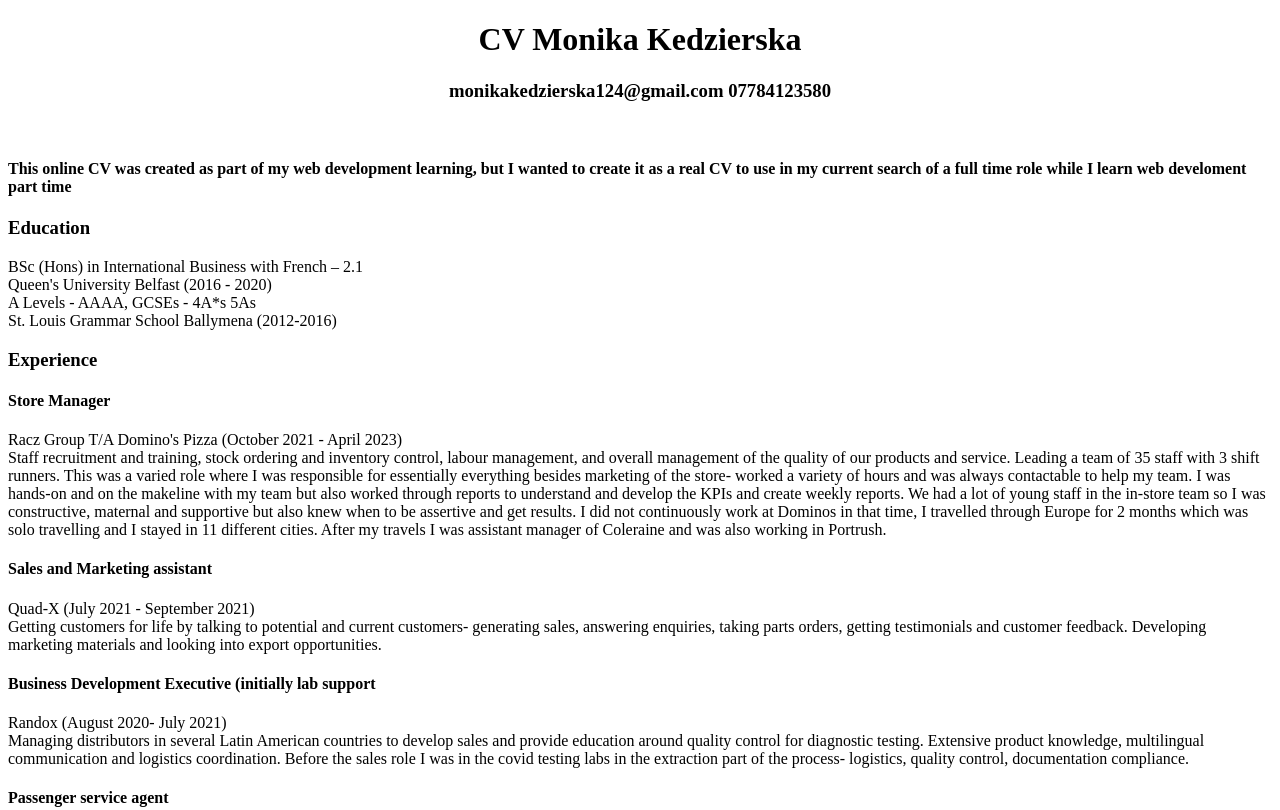
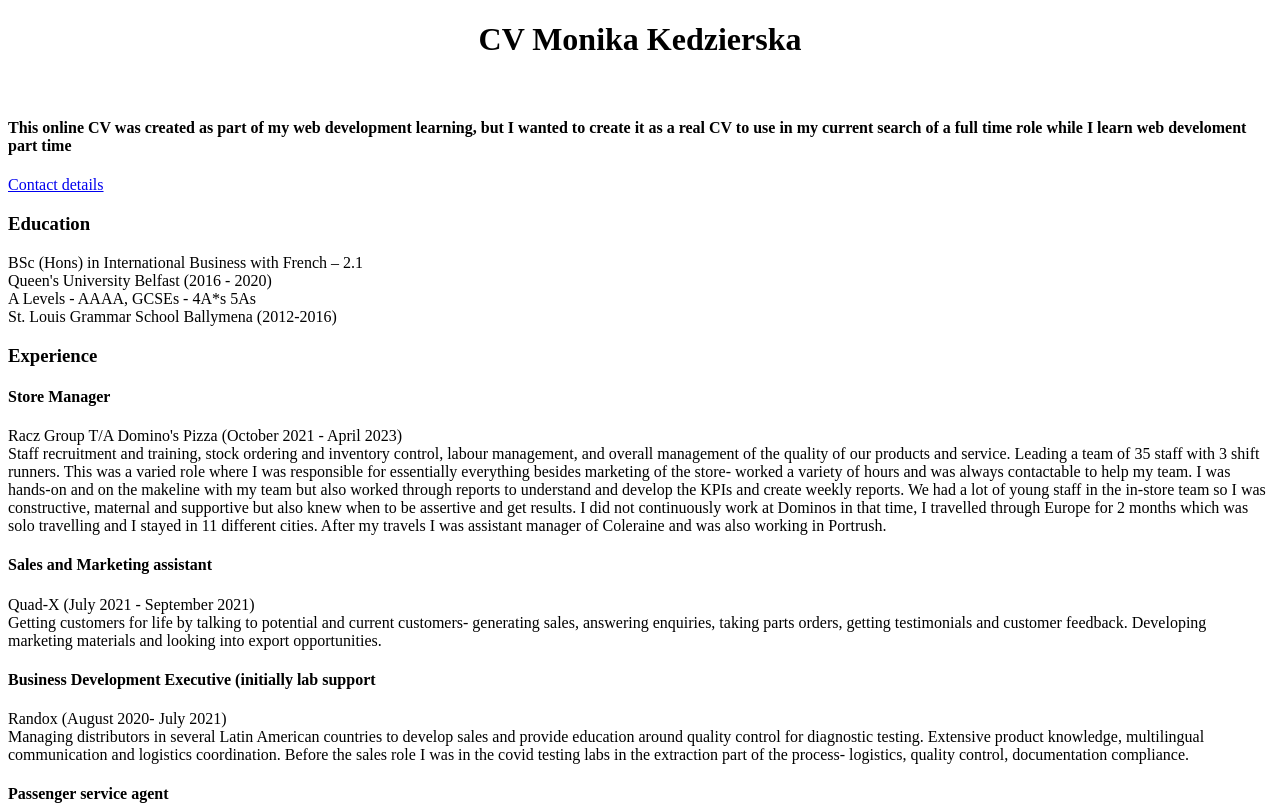
Before and after one commit to mon124/CV-Monika-Kedzierska, a plain HTML site: page index.html in a window 1280 px wide. Shown: the top 810 px of the page. Drawn offline with Linux system fonts and the light colour scheme.

Commit message:
Update index.html

```diff
--- a/index.html
+++ b/index.html
@@ -8,12 +8,12 @@
 <title>CV Monika Kedzierska</title>
 <body>
     <h1><center>CV Monika Kedzierska</center></h1>
-    <center><h3>monikakedzierska124@gmail.com 07784123580</center></h3>
+
     <br>
 
     <H4>This online CV was created as part of my web development learning, but I wanted to create it as a real CV to use in my current search of a full time role
     while I learn web develoment part time</H4>
-
+    <a href="./contact.html">Contact details</a>
 
     <h3>Education</h3>
     <p>BSc (Hons) in International Business with French – 2.1 <br>
```
